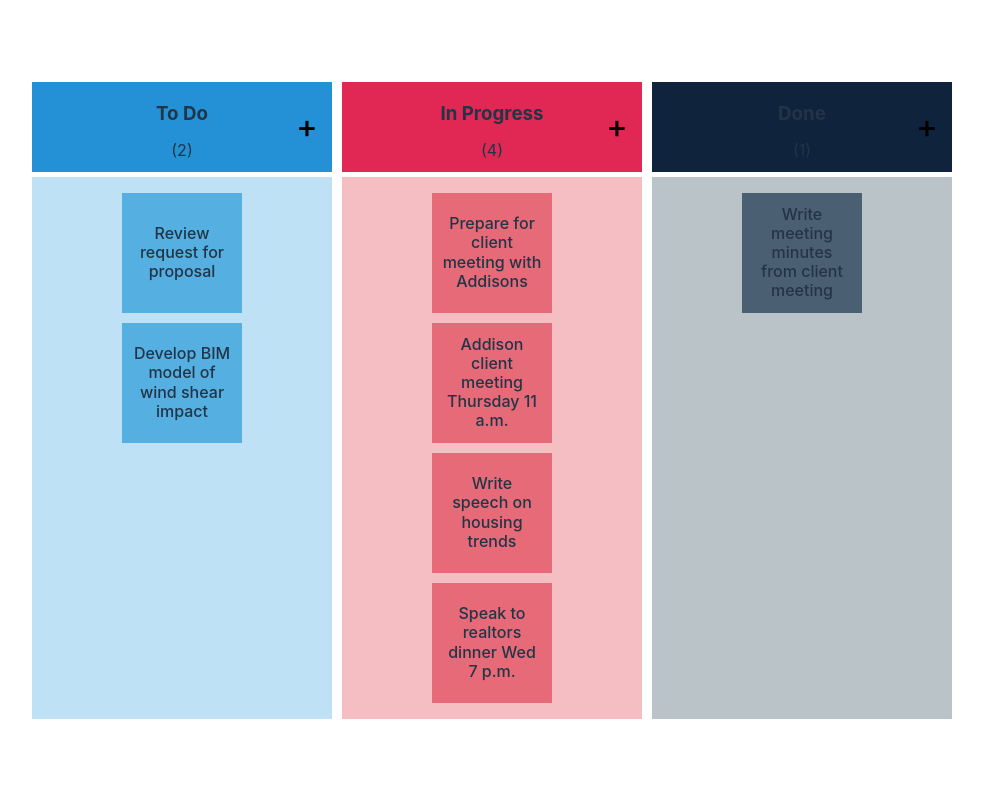
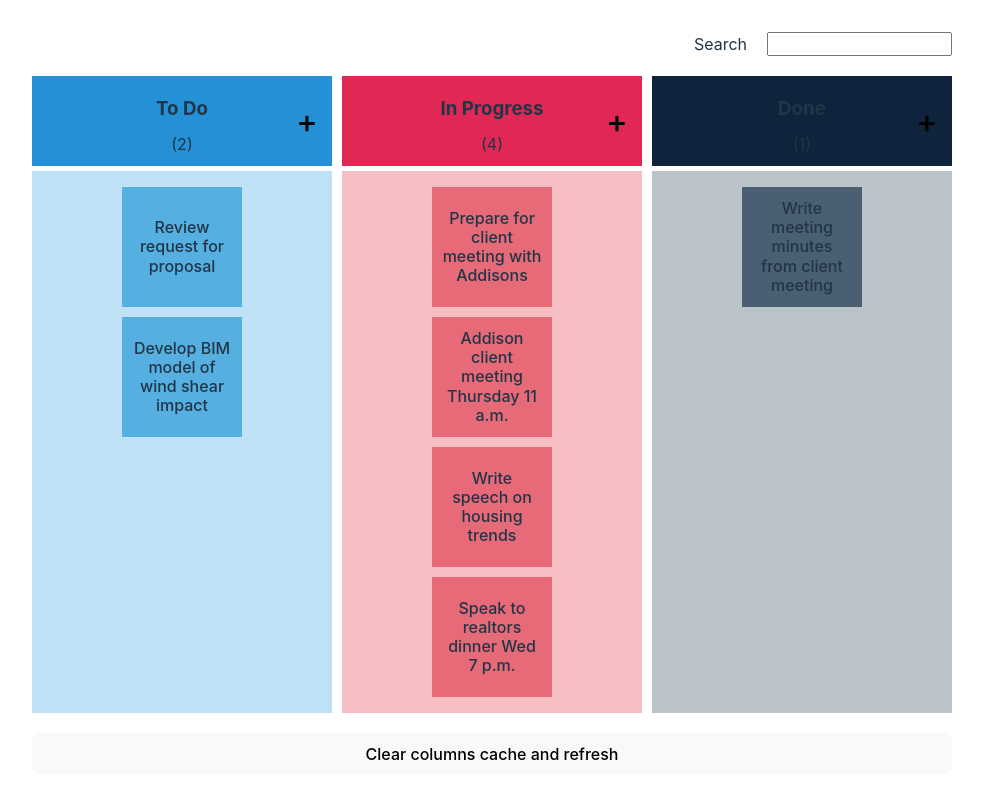
Before and after one commit to dakicnikola/kanban-board, a React (Vite) app in the folder kanban-board/: page / in a window 1280 px wide. Shown: the top 798 px of the page, without its empty margins (148-1131 px from the left). Built offline with nearby package versions, Linux system fonts and the light colour scheme.

Commit message:
- Added remove button with functionality - Saved columns state to localStorage - Added search field

```diff
--- a/kanban-board/src/components/KanbanBoard/KanbanBoard.tsx
+++ b/kanban-board/src/components/KanbanBoard/KanbanBoard.tsx
@@ -1,17 +1,34 @@
 import './kanban-board.scss'
 import KanbanColumn from "./KanbanColumn/KanbanColumn.tsx";
 import {useKanbanContext} from "../../contexts/KanbanBoardContext.tsx";
+import {ChangeEvent} from "react";
 
 const KanbanBoard = () => {
 
-  const {columns} = useKanbanContext()
+  const {columns, searchTerm, setSearchTerm} = useKanbanContext()
+
+  const onFilterChange = (ev: ChangeEvent<HTMLInputElement>) => {
+    setSearchTerm(ev.target.value)
+  }
+
 
   return (
-    <div className="kanban-board">
-
-      {columns.map((column, idx) => (
-        <KanbanColumn {...column} key={`${column.name}-${idx}`} />
-      ))}
+    <div className={"kanban-board-container"}>
+      <div className={"kanban-board-search"}>
+        <label htmlFor="search">Search</label>
+        <input type="text" name="search" value={searchTerm} onChange={onFilterChange} />
+      </div>
+      <div className="kanban-board">
+        {columns.map((column) => (
+          <KanbanColumn {...column} key={column.id} />
+        ))}
+      </div>
+      <button onClick={() => {
+        window.localStorage.removeItem("columns")
+        window.location.reload()
+      }}>
+        Clear columns cache and refresh
+      </button>
     </div>
   );
 };
--- a/kanban-board/src/components/KanbanBoard/KanbanColumn/KanbanColumn.tsx
+++ b/kanban-board/src/components/KanbanBoard/KanbanColumn/KanbanColumn.tsx
@@ -1,6 +1,15 @@
 import "./kanban-column.scss"
+import {useKanbanContext} from "../../../contexts/KanbanBoardContext.tsx";
 
 const KanbanColumn = (props: TKanbanColumnProps) => {
+
+  const {removeCard} = useKanbanContext()
+
+  const deleteTicket = (columnId: string, cardId: string) => () => {
+    removeCard(columnId, cardId)
+  }
+
+
   return (
     <div className={["kanban-column-container", props.color].join(" ")}>
       <div className={"kanban-column-header"}>
@@ -20,6 +29,11 @@ const KanbanColumn = (props: TKanbanColumnProps) => {
         {props.items?.map((item) => (
           <div className={"kanban-column-item"} key={item.id}>
             {item.label}
+            <div className={"kanban-column-item-delete-button"}>
+              <button onClick={deleteTicket(props.id, item.id)}>
+                x
+              </button>
+            </div>
           </div>
         ))}
       </div>
@@ -33,6 +47,7 @@ const formatNumberOfTasksText = (numberOfTasks: number | undefined) => `(${numbe
 type TKanbanColumnProps = {
   name: string;
   color: 'blue' | 'red' | 'black';
+  id: string;
   items?: TBoardItem[]
 }
 
--- a/kanban-board/src/components/KanbanBoard/KanbanColumn/kanban-column.scss
+++ b/kanban-board/src/components/KanbanBoard/KanbanColumn/kanban-column.scss
@@ -99,6 +99,30 @@
       align-items: center;
       line-height: 1.2;
       font-weight: 500;
+      position: relative;
+
+      .kanban-column-item-delete-button {
+        display: none;
+        position: absolute;
+        top: 0;
+        right: 0;
+
+
+        button {
+          height: 20px;
+          width: 20px;
+          padding: 0;
+          border: none;
+          background-color: transparent;
+          font-size: 1em;
+        }
+      }
+
+      &:hover {
+        .kanban-column-item-delete-button {
+          display: block;
+        }
+      }
     }
   }
 }
--- a/kanban-board/src/components/KanbanBoard/kanban-board.scss
+++ b/kanban-board/src/components/KanbanBoard/kanban-board.scss
@@ -1,6 +1,19 @@
-.kanban-board {
+.kanban-board-container {
   display: flex;
-  gap: 10px;
+  flex-direction: column;
+  gap: 20px;
 
-  min-height: 500px;
+  .kanban-board-search {
+    display: flex;
+    gap: 20px;
+    width: 100%;
+    justify-content: flex-end;
+  }
+
+  .kanban-board {
+    display: flex;
+    gap: 10px;
+
+    min-height: 500px;
+  }
 }
--- a/kanban-board/src/contexts/KanbanBoardContext.tsx
+++ b/kanban-board/src/contexts/KanbanBoardContext.tsx
@@ -1,8 +1,15 @@
-import {createContext, ReactNode, useContext} from "react";
+import {createContext, ReactNode, useContext, useEffect, useMemo, useState} from "react";
 import {TKanbanColumnProps} from "../components/KanbanBoard/KanbanColumn/KanbanColumn.tsx";
 import {v4 as uuid} from "uuid";
 
 function KanbanContextProvider({children}: IKanbanContextProviderProps) {
+
+  const [columns, setColumns] = useState<TKanbanColumnProps[]>(() => {
+    const columnsFromLocalStorage = window.localStorage.getItem("columns");
+    return columnsFromLocalStorage ? JSON.parse(columnsFromLocalStorage) : kanbanBoardColumns
+  })
+
+  const [searchTerm, setSearchTerm] = useState<string>("");
 
   const createCard = (columnId: string, cardLabel: string) => {
     console.log({columnId, cardLabel});
@@ -11,13 +18,38 @@ function KanbanContextProvider({children}: IKanbanContextProviderProps) {
     console.log({fromColumnId, toColumnId, cardId});
   }
   const removeCard = (columnId: string, cardId: string) => {
-    console.log({columnId, cardId});
+    setColumns(prevState =>
+      prevState.map(col => col.id !== columnId ? col : {
+        ...col,
+        items: col.items?.filter(item => item.id !== cardId)
+      })
+    )
+    console.log("Removed item - ", {columnId, cardId});
   }
+
+  const filteredColumns = useMemo(() => {
+    if (!searchTerm.length) {
+      return columns
+    } else {
+      const loweredSearchTerm = searchTerm.toLowerCase();
+      return columns.map(
+        column => ({
+          ...column,
+          items: column.items?.filter(({label}) => label.toLowerCase().includes(loweredSearchTerm),),
+        })
+      )
+    }
+  }, [columns, searchTerm]);
+
+
+  useEffect(() => {
+    window.localStorage.setItem("columns", JSON.stringify(columns));
+  }, [columns]);
 
 
   return (
     <KanbanContext.Provider
-      value={{createCard, moveCard, removeCard, columns: kanbanBoardColumns}}
+      value={{createCard, moveCard, removeCard, columns: filteredColumns, searchTerm, setSearchTerm}}
     >
       {children}
     </KanbanContext.Provider>
@@ -43,7 +75,9 @@ interface IKanbanContextValue {
   createCard: (columnId: string, cardLabel: string) => void;
   moveCard: (fromColumnId: string, toColumnId: string, cardId: string) => void;
   removeCard: (columnId: string, cardId: string) => void
-  columns: TKanbanColumnProps[]
+  columns: TKanbanColumnProps[],
+  searchTerm: string,
+  setSearchTerm: (searchTerm: string) => void
 }
 
 export type {IKanbanContextValue}
@@ -52,15 +86,14 @@ export {useKanbanContext, KanbanContextProvider}
 
 const kanbanBoardColumns: TKanbanColumnProps[] = [
   {
-    name: 'To Do',
-    color: 'blue',
+    name: 'To Do', color: 'blue', id: uuid(),
     items: [
       {label: 'Review request for proposal', id: uuid()},
       {label: 'Develop BIM model of wind shear impact', id: uuid()}
     ]
   },
   {
-    name: 'In Progress', color: 'red',
+    name: 'In Progress', color: 'red', id: uuid(),
     items: [
       {label: 'Prepare for client meeting with Addisons', id: uuid()},
       {label: 'Addison client meeting Thursday 11 a.m.', id: uuid()},
@@ -69,7 +102,7 @@ const kanbanBoardColumns: TKanbanColumnProps[] = [
     ]
   },
   {
-    name: 'Done', color: 'black',
+    name: 'Done', color: 'black', id: uuid(),
     items: [
       {label: 'Write meeting minutes from client meeting', id: uuid()}
     ]
```
